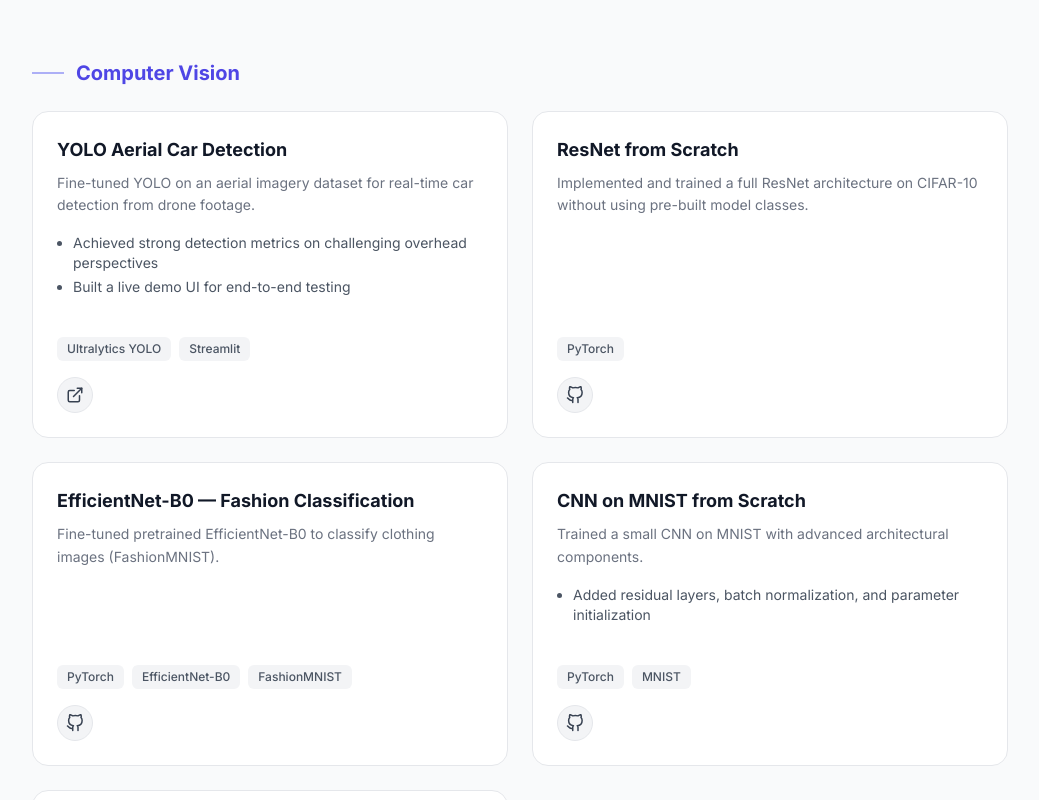
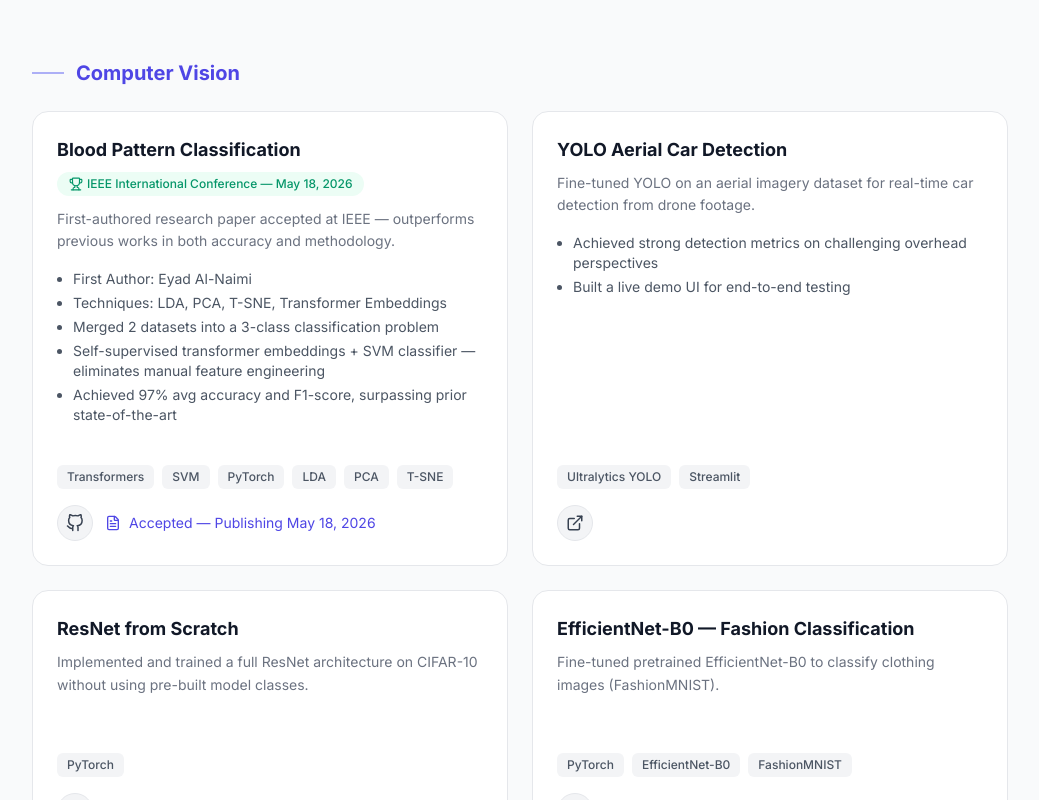
Before and after one commit to en3imi/portfolio, a Next.js app: page / in a window 1280 px wide. Shown: the part 5780-6580 px from the top of the page, without its empty margins (120-1159 px from the left). Built offline with nearby package versions, Linux system fonts and the light colour scheme.

Commit message:
feat: keep blood pattern project under CV

```diff
--- a/components/Projects.tsx
+++ b/components/Projects.tsx
@@ -111,7 +111,21 @@ const projectCategories: { category: string; projects: Project[] }[] = [
   {
     category: "Computer Vision",
     projects: [
-
+      {
+        title: "Blood Pattern Classification",
+        award: "IEEE International Conference — May 18, 2026",
+        description: "First-authored research paper accepted at IEEE — outperforms previous works in both accuracy and methodology.",
+        bullets: [
+          "First Author: Eyad Al-Naimi",
+          "Techniques: LDA, PCA, T-SNE, Transformer Embeddings",
+          "Merged 2 datasets into a 3-class classification problem",
+          "Self-supervised transformer embeddings + SVM classifier — eliminates manual feature engineering",
+          "Achieved 97% avg accuracy and F1-score, surpassing prior state-of-the-art",
+        ],
+        tools: ["Transformers", "SVM", "PyTorch", "LDA", "PCA", "T-SNE"],
+        github: "https://github.com/en3imi/DS372-Forensics",
+        paper: "Accepted — Publishing May 18, 2026",
+      },
       {
         title: "YOLO Aerial Car Detection",
         description: "Fine-tuned YOLO on an aerial imagery dataset for real-time car detection from drone footage.",
```
